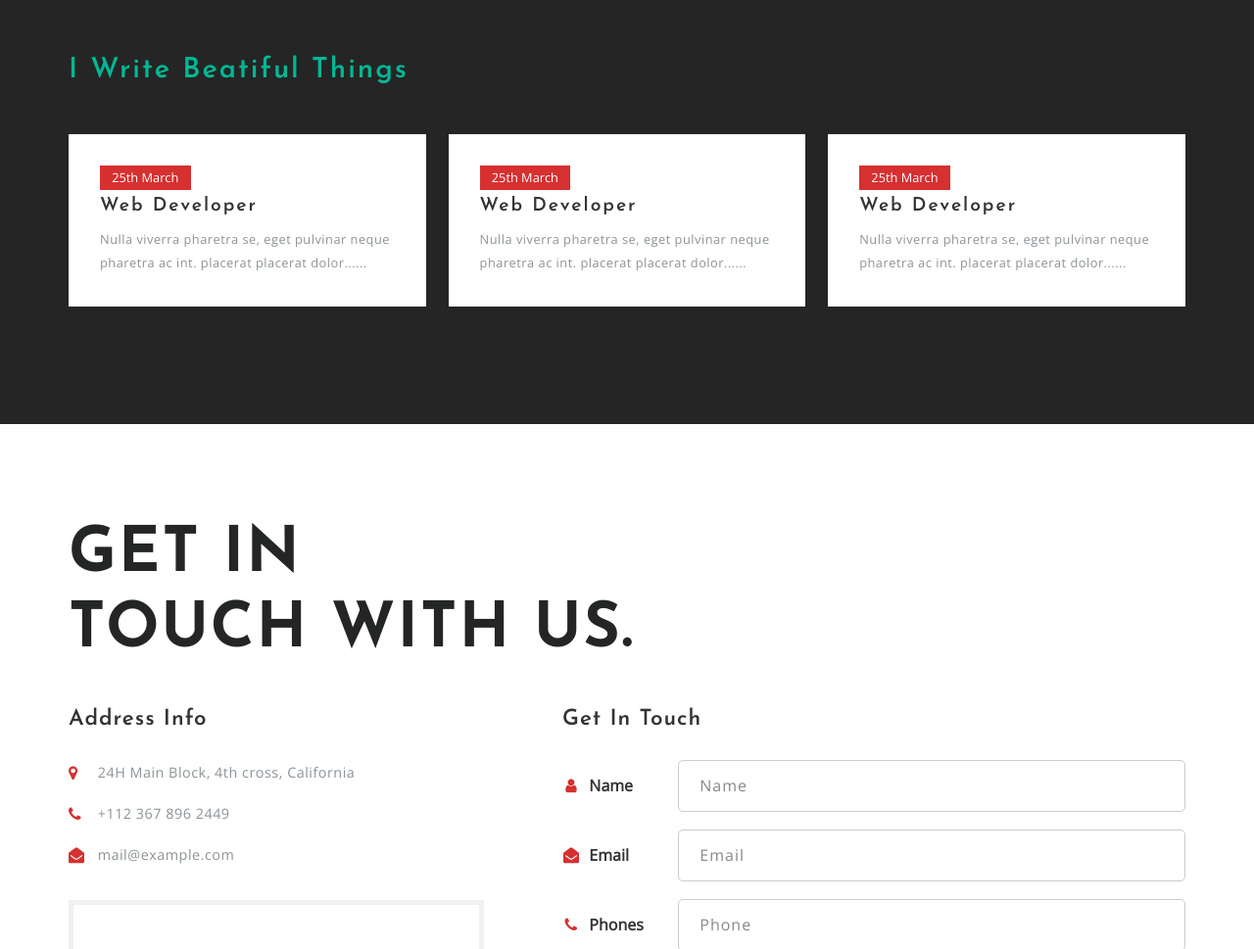
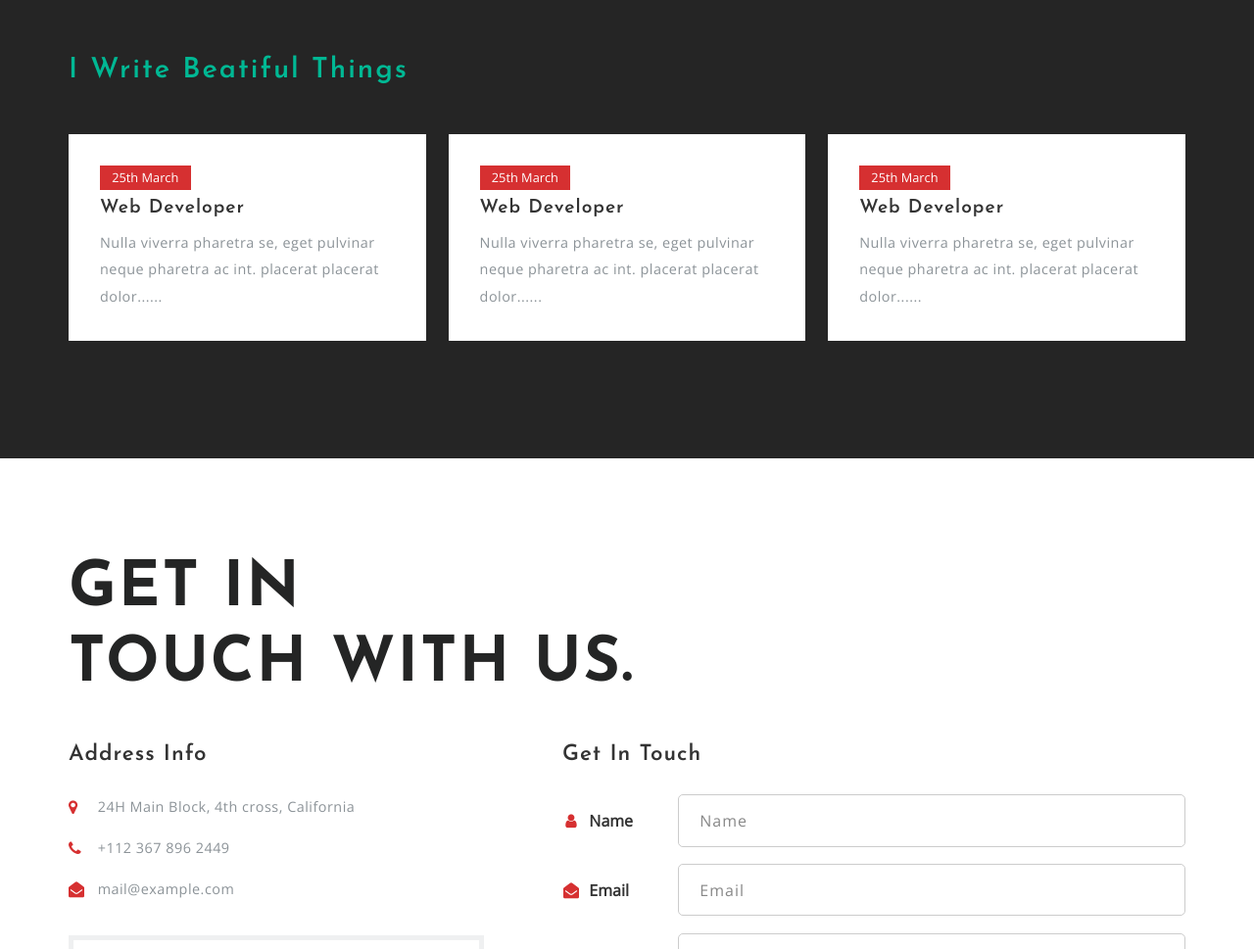
Before and after one commit to AvniSen/homepage2, a website: page index.html in a window 1280 px wide. Shown: the part 4561-5530 px from the top of the page at 98% size. Drawn offline with nearby package versions, Linux system fonts and the light colour scheme; grey boxes are pictures that could not be loaded.

Commit message:
Fix blog

```diff
--- a/index.html
+++ b/index.html
@@ -285,38 +285,32 @@
         <div class="container">
           <h3 class="title"><span>Read My</span> Last Blogs</h3>
 
-          <h4>I Write Beatiful Things</h4>
+          <h4 class="Blog-subtitle">I Write Beatiful Things</h4>
 
           <div class="Blog-details">
             <div class="Blog-details-item">
-              <div class="Blog-details-item-text">
               <span>25th March</span>
               <h4>Web Developer</h4>
               <p>
-                  Nulla viverra pharetra se, eget pulvinar neque pharetra ac
-                  int. placerat placerat dolor......
+                Nulla viverra pharetra se, eget pulvinar neque pharetra ac int.
+                placerat placerat dolor......
               </p>
             </div>
-            </div>
             <div class="Blog-details-item">
-              <div class="Blog-details-item-text">
               <span>25th March</span>
               <h4>Web Developer</h4>
               <p>
-                  Nulla viverra pharetra se, eget pulvinar neque pharetra ac
-                  int. placerat placerat dolor......
+                Nulla viverra pharetra se, eget pulvinar neque pharetra ac int.
+                placerat placerat dolor......
               </p>
             </div>
-            </div>
             <div class="Blog-details-item">
-              <div class="Blog-details-item-text">
               <span>25th March</span>
               <h4>Web Developer</h4>
               <p>
-                  Nulla viverra pharetra se, eget pulvinar neque pharetra ac
-                  int. placerat placerat dolor......
+                Nulla viverra pharetra se, eget pulvinar neque pharetra ac int.
+                placerat placerat dolor......
               </p>
-              </div>
             </div>
           </div>
         </div>
--- a/scss/pages/blog.scss
+++ b/scss/pages/blog.scss
@@ -5,11 +5,9 @@
   padding-top: 6em;
   padding-bottom: 6em;
 
-  h4 {
+  &-subtitle {
     color: $color-soft-green;
     font-size: 1.8em;
-    font-weight: 600;
-    text-transform: capitalize;
     letter-spacing: 2px;
     margin-top: 2em;
     margin-bottom: 1em;
@@ -27,21 +25,15 @@
     }
 
     &-item {
+      background-color: $color-white;
+
+      box-sizing: border-box;
+      margin-bottom: 1.5em;
+      padding: 2em;
+
       @include mq("desktop") {
         max-width: 32%;
-        margin-bottom: 0;
       }
-
-      @include mq() {
-        margin-bottom: 1.5em;
-      }
-
-      box-sizing: border-box;
-
-      margin-bottom: 1.2em;
-
-      background-color: $color-white;
-      padding: 2em;
 
       span {
         background-color: $color-red;
@@ -51,18 +43,14 @@
       }
 
       h4 {
-        color: $color-h4;
         font-size: 1.2em;
-        font-weight: 600;
-        margin-top: 0.4em;
+        margin-top: 0.5em;
         margin-bottom: 0.5em;
       }
 
       p {
-        color: $color-p;
         line-height: 1.9em;
         letter-spacing: 0.5px;
-        font-size: 0.8em;
       }
     }
   }
```
Also changed, not shown: css/main.css. Lines whose indentation alone changed are shown as unchanged.
